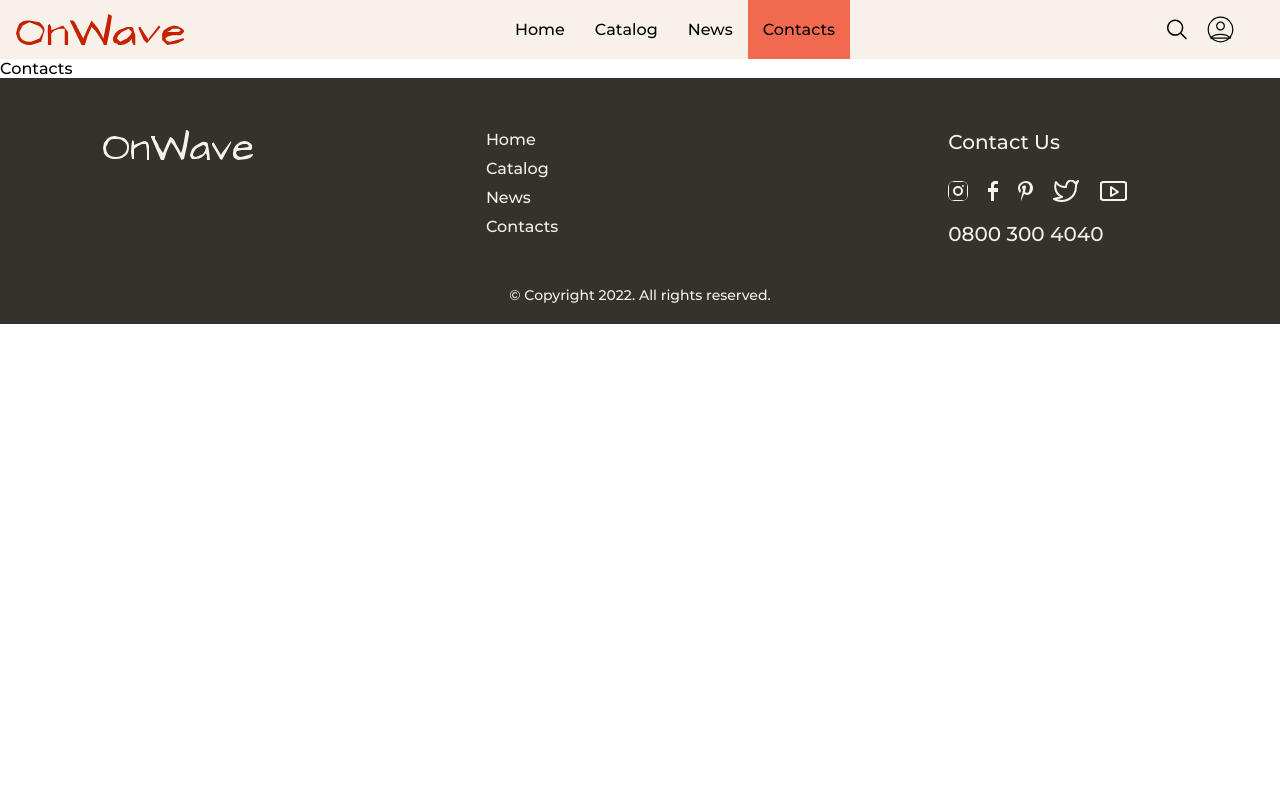
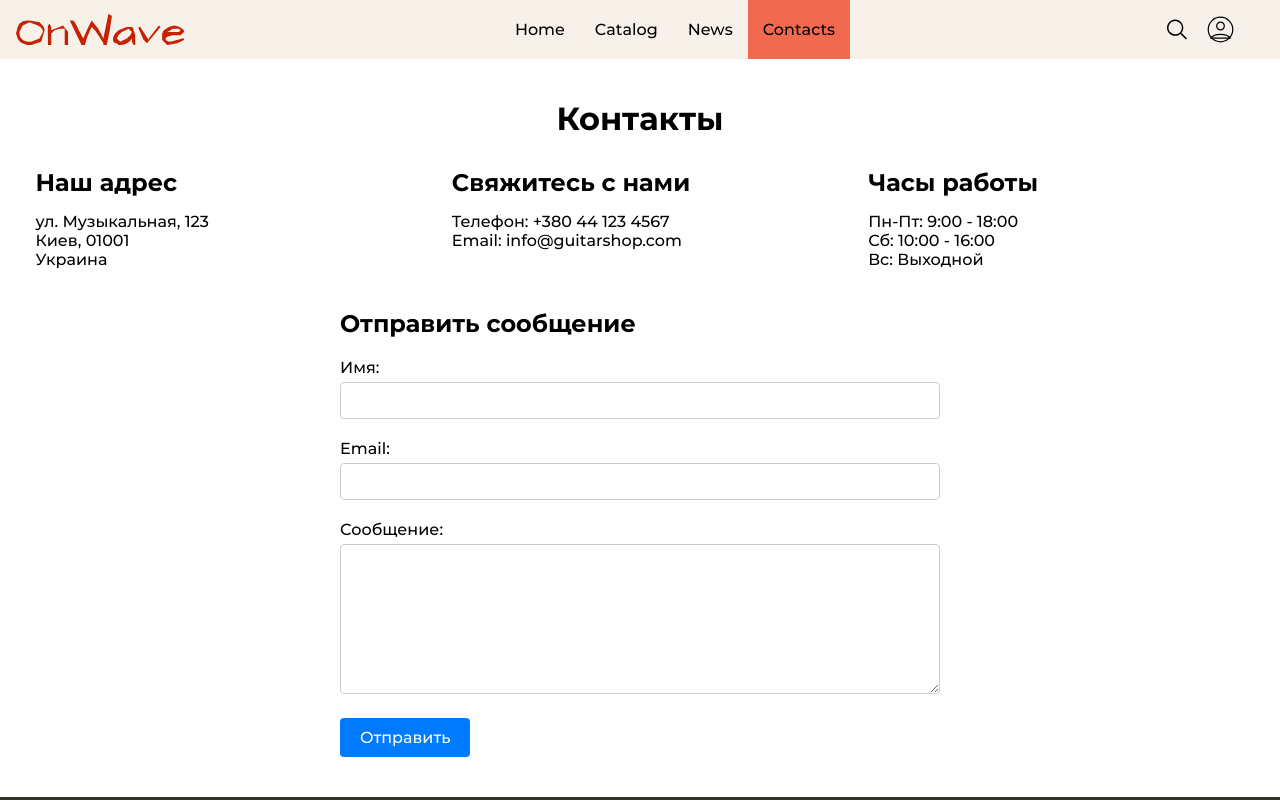
Before and after one commit to barin2010/On-Wave, a React (Create React App) app: page /On-Wave/contacts in a window 1280 px wide. Shown: the top 800 px of the page. Built offline with nearby package versions, Linux system fonts and the light colour scheme.

Commit message:
Added Contact

```diff
--- /dev/null
+++ b/src/components/Contact/Contact.jsx
@@ -0,0 +1,60 @@
+import React from 'react';
+import css from './Contact.module.css';
+
+const Contact = () => {
+  return (
+    <div className={css.contactsPage}>
+      <div className="container">
+        <h1 className={css.title}>Контакты</h1>
+
+        <div className={css.contactInfo}>
+          <div className={css.infoSection}>
+            <h2>Наш адрес</h2>
+            <p>ул. Музыкальная, 123</p>
+            <p>Киев, 01001</p>
+            <p>Украина</p>
+          </div>
+
+          <div className={css.infoSection}>
+            <h2>Свяжитесь с нами</h2>
+            <p>Телефон: +380 44 123 4567</p>
+            <p>Email: info@guitarshop.com</p>
+          </div>
+
+          <div className={css.infoSection}>
+            <h2>Часы работы</h2>
+            <p>Пн-Пт: 9:00 - 18:00</p>
+            <p>Сб: 10:00 - 16:00</p>
+            <p>Вс: Выходной</p>
+          </div>
+        </div>
+
+        <div className={css.contactForm}>
+          <h2>Отправить сообщение</h2>
+          <form>
+            <div className={css.formGroup}>
+              <label htmlFor="name">Имя:</label>
+              <input type="text" id="name" name="name" required />
+            </div>
+
+            <div className={css.formGroup}>
+              <label htmlFor="email">Email:</label>
+              <input type="email" id="email" name="email" required />
+            </div>
+
+            <div className={css.formGroup}>
+              <label htmlFor="message">Сообщение:</label>
+              <textarea id="message" name="message" required></textarea>
+            </div>
+
+            <button type="submit" className={css.submitButton}>
+              Отправить
+            </button>
+          </form>
+        </div>
+      </div>
+    </div>
+  );
+};
+
+export default Contact;
--- /dev/null
+++ b/src/components/Contact/Contact.module.css
@@ -0,0 +1,70 @@
+.contactsPage {
+  padding: 40px 0;
+}
+
+.title {
+  font-size: 32px;
+  margin-bottom: 30px;
+  text-align: center;
+}
+
+.contactInfo {
+  display: flex;
+  justify-content: space-between;
+  margin-bottom: 40px;
+}
+
+.infoSection {
+  flex: 1;
+  margin: 0 20px;
+}
+
+.infoSection h2 {
+  font-size: 24px;
+  margin-bottom: 15px;
+}
+
+.contactForm {
+  max-width: 600px;
+  margin: 0 auto;
+}
+
+.contactForm h2 {
+  font-size: 24px;
+  margin-bottom: 20px;
+}
+
+.formGroup {
+  margin-bottom: 20px;
+}
+
+.formGroup label {
+  display: block;
+  margin-bottom: 5px;
+}
+
+.formGroup input,
+.formGroup textarea {
+  width: 100%;
+  padding: 10px;
+  border: 1px solid #ccc;
+  border-radius: 4px;
+}
+
+.formGroup textarea {
+  height: 150px;
+}
+
+.submitButton {
+  background-color: #007bff;
+  color: white;
+  padding: 10px 20px;
+  border: none;
+  border-radius: 4px;
+  cursor: pointer;
+  font-size: 16px;
+}
+
+.submitButton:hover {
+  background-color: #0056b3;
+}
--- a/src/components/pages/Contacts.jsx
+++ b/src/components/pages/Contacts.jsx
@@ -1,7 +1,12 @@
 import React from 'react';
+import Contact from 'components/Contact/Contact';
 
 const Contacts = () => {
-  return <div>Contacts</div>;
+  return (
+    <div>
+      <Contact />
+    </div>
+  );
 };
 
 export default Contacts;
```
